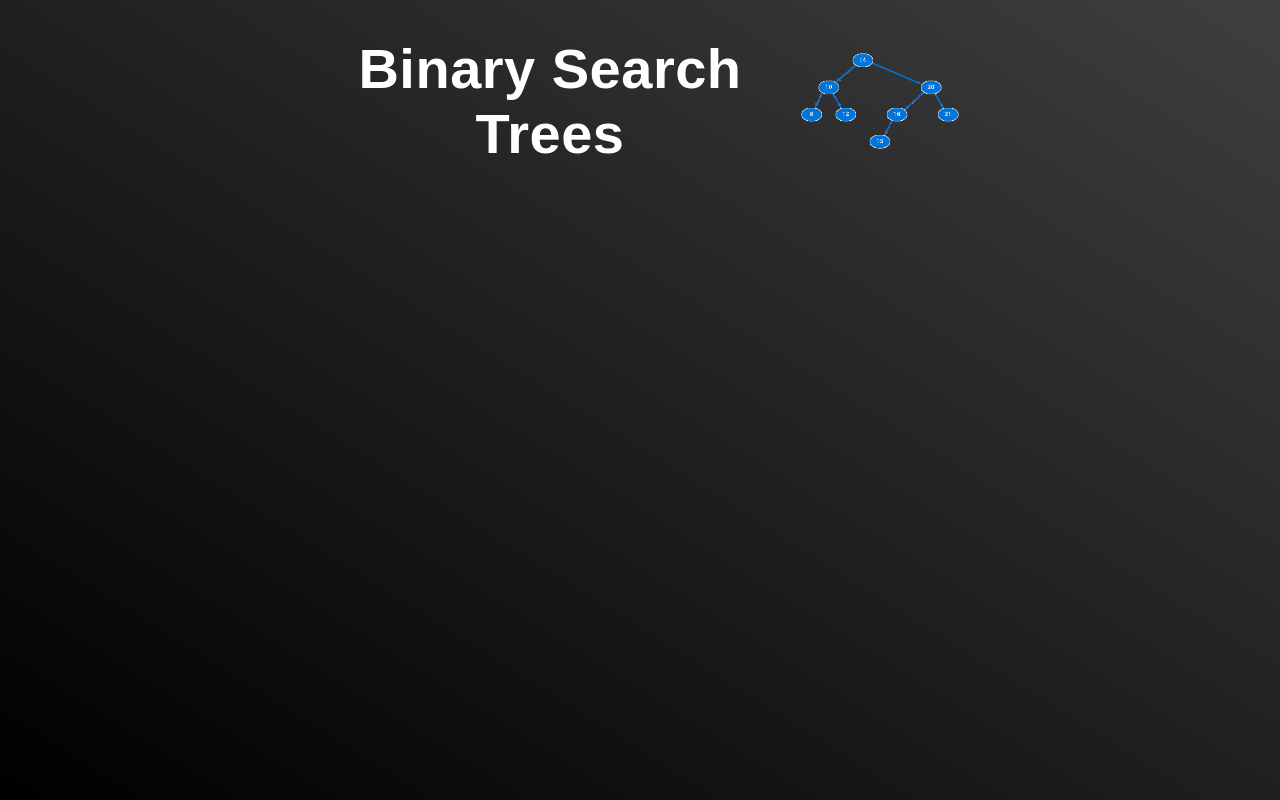
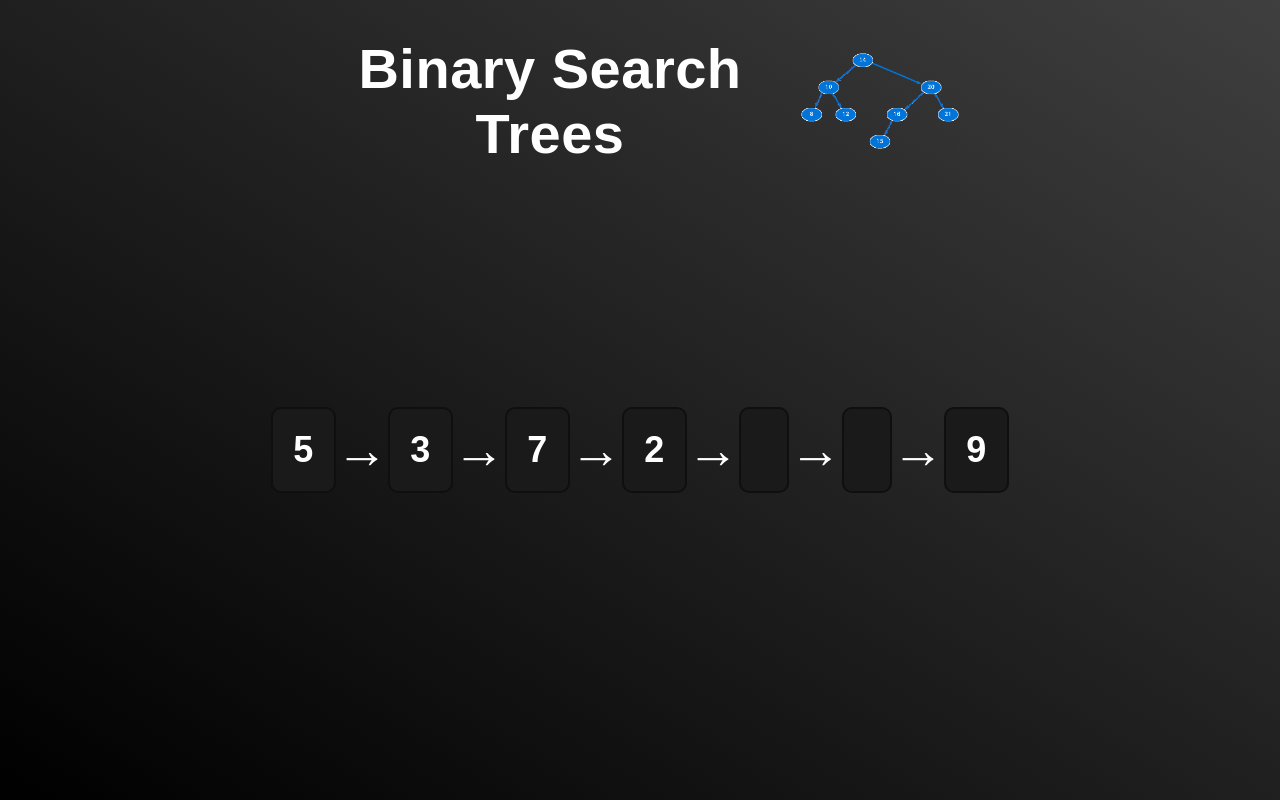
Before and after one commit to journeyhancock/VisualDSA, a React (Create React App) app: page /binarysearchtree in a window 1280 px wide. Built offline with nearby package versions, Linux system fonts and the light colour scheme; a web font is replaced by a local one.

Commit message:
added level-order display for BST

```diff
--- a/src/BSTPage.css
+++ b/src/BSTPage.css
@@ -31,3 +31,49 @@
     height: auto;
     margin-left: 20px;
 }
+
+.node-container {
+    display: flex;
+    flex-direction: row;
+    margin-top: 100px;
+    flex-wrap: wrap;
+    justify-content: center;
+    width: 100%;
+}
+
+.node-box {
+    display: flex;
+    justify-content: center;
+    align-items: center;
+    border: 2px solid #0F0F0F;
+    border-radius: 10px;
+    padding: 10px;
+    font-weight: bold;
+    background-color: #1A1A1A;
+    font-size: 36px;
+    color: #FFFFFF;
+    padding: 20px 20px;
+    min-width: 50px;
+    min-height: 50px;
+    box-sizing: border-box;
+    position: relative;
+    transition: transform 0.3s ease;
+    z-index: 1;
+    cursor: pointer;
+}
+
+.node-box:hover {
+    transform: scale(1.05);
+    background-color: #333333;
+    cursor: pointer;
+}
+
+.arrow {
+    font-size: 52px;
+    color: #FFFFFF;
+    display: flex;
+    justify-content: center;
+    align-items: center;
+    position: relative;
+    pointer-events: none;
+}
--- a/src/BSTPage.js
+++ b/src/BSTPage.js
@@ -1,12 +1,175 @@
+import React, { useState } from "react";
 import bstImg from './bst.png'; // Image Credit: https://www.cs.cmu.edu/~rdriley/121/notes/bst/
+import './BSTPage.css'
+import { BST } from './data_structures/BST.js'
+
+const displayList = new BST();
+displayList.insert(5);
+displayList.insert(3);
+displayList.insert(7);
+displayList.insert(2);
+displayList.insert(9);
+
+function treeViolation(list) {
+    let curr = list.root;
+    let stack = [];
+
+    while (stack.length > 0 || curr) {
+        while (curr) {
+            stack.push(curr);
+            curr = curr.left;
+        }
+
+        curr = stack.pop();
+
+        if (curr.left && curr.left.key >= curr.key) {
+            return true;
+        }
+        if (curr.right && curr.right.key <= curr.key) {
+            return true;
+        }
+
+        curr = curr.right;
+    }
+    return false;
+}
 
 function BSTPage() {
+    const [isOpen, setIsOpen] = useState(false);
+    const [insertValue, setInsertValue] = useState("");
+    const [deleteValue, setDeleteValue] = useState("");
+    const [currentEdit, setCurrentEdit] = useState(null);
+    const [nodes, setNodes] = useState(displayList.toArray());
+
+    const edit = (index, newKey) => {
+        if (displayList.toArray().includes(Number(newKey))) {
+            alert("Value change violates BST");
+            return;
+        }
+
+        newKey = newKey.trim()
+        if (!Number.isInteger(Number(newKey)) || newKey === "" || newKey.includes(".")) {
+            alert("Enter a valid integer");
+            return;
+        }
+
+        let key = nodes[index];
+        let temp = displayList.search(key);
+        if (temp) {
+            temp.key = Number(newKey);
+        } else {
+            displayList.editByPosition(index + 1, Number(newKey));
+        }
+
+
+        if (treeViolation(displayList)) {
+            alert("Value change violates BST");
+            if (temp) {
+                temp.key = key;
+            } else {
+                displayList.editByPosition(index + 1, key);
+            }
+            return;
+        }
+
+        setNodes(displayList.toArray());
+        displayList.print();
+    }
+
+    const enter = (event, index) => {
+        if (event.key === "Enter") {
+            event.preventDefault();
+            event.target.blur();
+        }
+    }
+
+    const nodeClick = (index) => {
+        setCurrentEdit(index);
+    }
+
+    const nodeBlur = (index, e) => {
+        if (index === currentEdit) {
+            edit(index, e.target.textContent);
+            setCurrentEdit(null);
+            e.target.textContent = nodes[index];
+        }
+    }
+
+    const mouseEnter = (index) => {
+        setCurrentEdit(index);
+    };
+
+    const toggleDropdown = () => {
+        setIsOpen(!isOpen);
+    }
+
+    const listInsertValue = () => {
+        setInsertValue(insertValue.trim());
+
+        if (!Number.isInteger(Number(insertValue)) || insertValue === "" || insertValue.includes(".")) {
+            alert("Enter a valid integer");
+            return;
+        } else {
+            displayList.insert(Number(insertValue));
+            setInsertValue("");
+            setNodes(displayList.toArray());
+            displayList.print();
+        }
+    }
+
+    const listDeleteValue = () => {
+        setDeleteValue(deleteValue.trim());
+
+        if (!Number.isInteger(Number(deleteValue)) || deleteValue === "" || deleteValue.includes(".")) {
+            alert("Enter a valid integer");
+            return;
+        } else {
+            displayList.listDelete(Number(deleteValue));
+            setDeleteValue("");
+            setNodes(displayList.toArray());
+            displayList.print();
+        }
+    }
+
     return (
         <div className="bstPage">
             <div className="header">
               <h1>Binary Search Trees</h1>
               <img src={bstImg} alt="Binary Search Tree" className="header-image"/>
             </div>
+            <div className="bstDisplay" id="bstDisplay">
+                <div className="node-container" onClick={(e) => e.stopPropagation()}>
+                {nodes.map((key, index) => {
+                    const node = (
+                    <div
+                        key={index}
+                        className="node-box"
+                        contentEditable={currentEdit === index}
+                        suppressContentEditableWarning="true"
+                        onClick={() => nodeClick(index)}
+                        onBlur={(e) => nodeBlur(index, e)}
+                        onKeyDown={(e) => enter(e, index)}
+                        onMouseEnter={() => mouseEnter(index)}
+                    >
+                        {key}
+                    </div>
+                    );
+
+                    if (index < nodes.length - 1) {
+                    return (
+                        <>
+                        {node}
+                        <div className="arrow">
+                        →
+                        </div>
+                        </>
+                    );
+                    } else {
+                    return node;
+                    }
+                })}
+                </div>
+            </div>
         </div>
     );
 }
--- a/src/LinkedListPage.css
+++ b/src/LinkedListPage.css
@@ -87,9 +87,9 @@
 
 .dropdown-container {
     position: absolute;
-    top: 50%;
+    top: 65%;
     left: 50%;
-    transform: translate(-50%, -50%);
+    transform: translate(-50%, -65%);
     display: inline-block;
 }
 
--- a/src/data_structures/BST.js
+++ b/src/data_structures/BST.js
@@ -16,7 +16,7 @@ class BST {
         let curr = this.root;
 
         while (curr != null) {
-            if (curr.key == key) {
+            if (curr.key === key) {
                 return curr;
             }
 
@@ -82,7 +82,7 @@ class BST {
         if (toDelete.left == null && toDelete.right == null) {
             if (toDelete.parent == null) {
                 this.root = null;
-            } else if (toDelete.parent.left == toDelete) {
+            } else if (toDelete.parent.left === toDelete) {
                 toDelete.parent.left = null;
             } else {
                 toDelete.parent.right = null;
@@ -95,7 +95,7 @@ class BST {
 
             if (toDelete.parent == null) {
                 this.root = child;
-            } else if (toDelete.parent.left == toDelete) {
+            } else if (toDelete.parent.left === toDelete) {
                 toDelete.parent.left = child;
             } else {
                 toDelete.parent.right = child;
@@ -110,7 +110,7 @@ class BST {
         if (successor != null) {
             toDelete.key = successor.key;
 
-            if (successor.parent.left == successor) {
+            if (successor.parent.left === successor) {
                 successor.parent.left = successor.right;
             } else {
                 successor.parent.right = successor.right;
@@ -122,24 +122,88 @@ class BST {
         }
     }
 
+    editByPosition = function(position, key) {
+        if (!this.root) return null;
+
+        const queue = [{ node: this.root, parent: null, isLeftChild: false }];
+        let count = 1;
+
+        while (queue.length > 0) {
+            const { node: curr, parent, isLeftChild } = queue.shift();
+
+            if (position === count) {
+                if (curr) {
+                    curr.key = key;
+                } else {
+                    const temp = new Node();
+                    if (isLeftChild) {
+                        temp.parent = parent;
+                        temp.key = key;
+                        parent.left = temp;
+                    } else {
+                        parent.right = temp;
+                        temp.parent = parent;
+                        temp.key = key;
+                    }
+                }
+                return;
+            }
+
+            if (curr) {
+                queue.push({ node: curr.left, parent: curr, isLeftChild: true });
+                queue.push({ node: curr.right, parent: curr, isLeftChild: false });
+            }
+            count++;
+        }
+    }
+
     // in-order traversal
     print = function() {
-        const stack = [];
-        let curr = this.root;
-        const message = [];
+        // const stack = [];
+        // let curr = this.root;
+        // const message = [];
 
-        while (curr != null || stack.length > 0) {
-            while (curr != null) {
-                stack.push(curr);
-                curr = curr.left;
+        // while (curr != null || stack.length > 0) {
+        //     while (curr != null) {
+        //         stack.push(curr);
+        //         curr = curr.left;
+        //     }
+
+        //     curr = stack.pop();
+        //     message.push(curr.key)
+
+        //     curr = curr.right;
+        // }
+
+        // console.log(message);
+
+        console.log(this.toArray())
+    }
+
+    toArray = function() {
+        if (!this.root) return null;
+
+        const nodes = [];
+        const queue = [this.root];
+
+        while (queue.length > 0) {
+            const curr = queue.shift();
+
+            if (curr) {
+                nodes.push(curr.key);
+                queue.push(curr.left);
+                queue.push(curr.right);
+            } else {
+                nodes.push(null);
             }
-
-            curr = stack.pop();
-            message.push(curr.key)
-
-            curr = curr.right;
         }
 
-        console.log(message);
+        while (nodes[nodes.length - 1] === null) {
+            nodes.pop();
+        }
+
+        return nodes;
     }
 }
+
+export { Node, BST };
```
